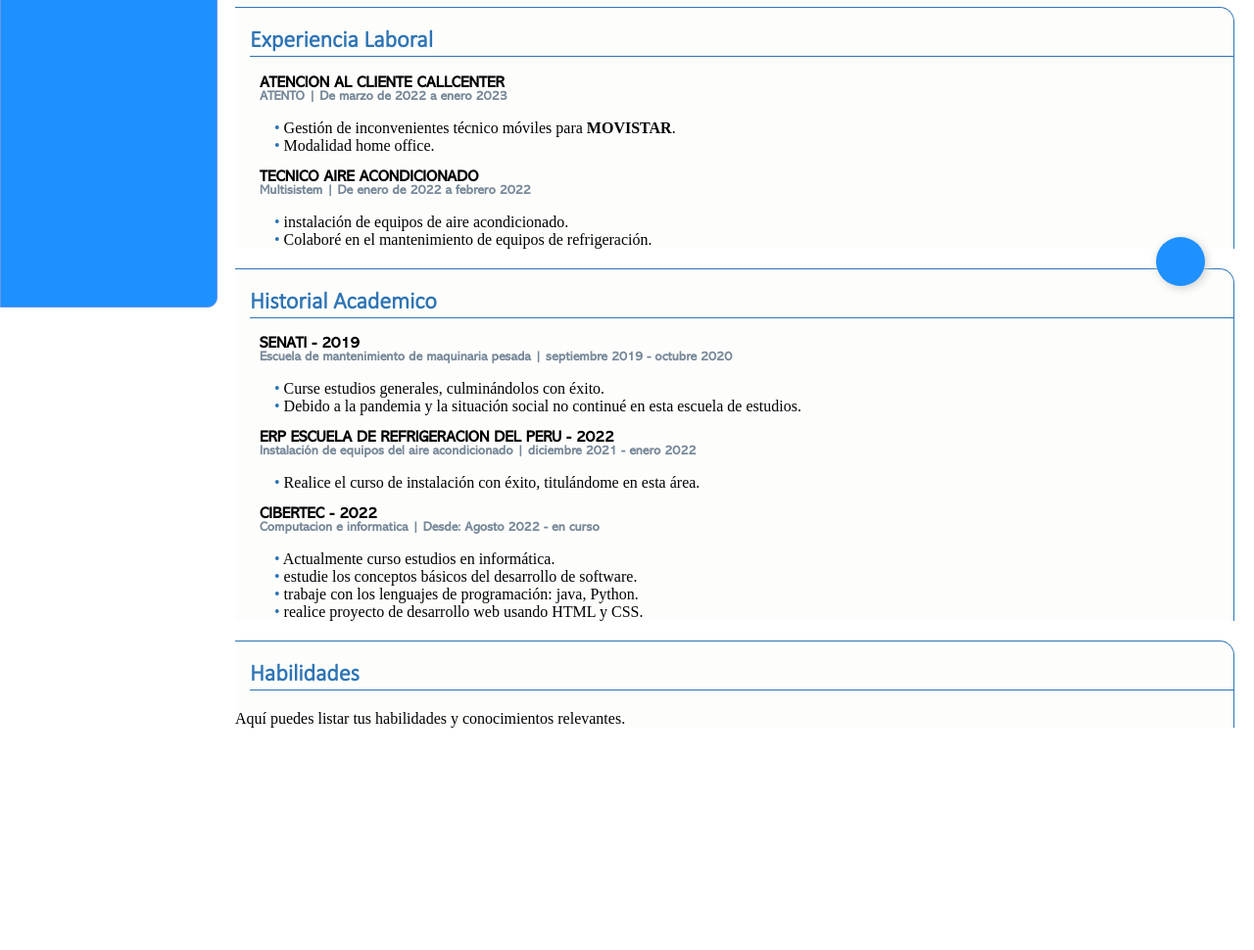
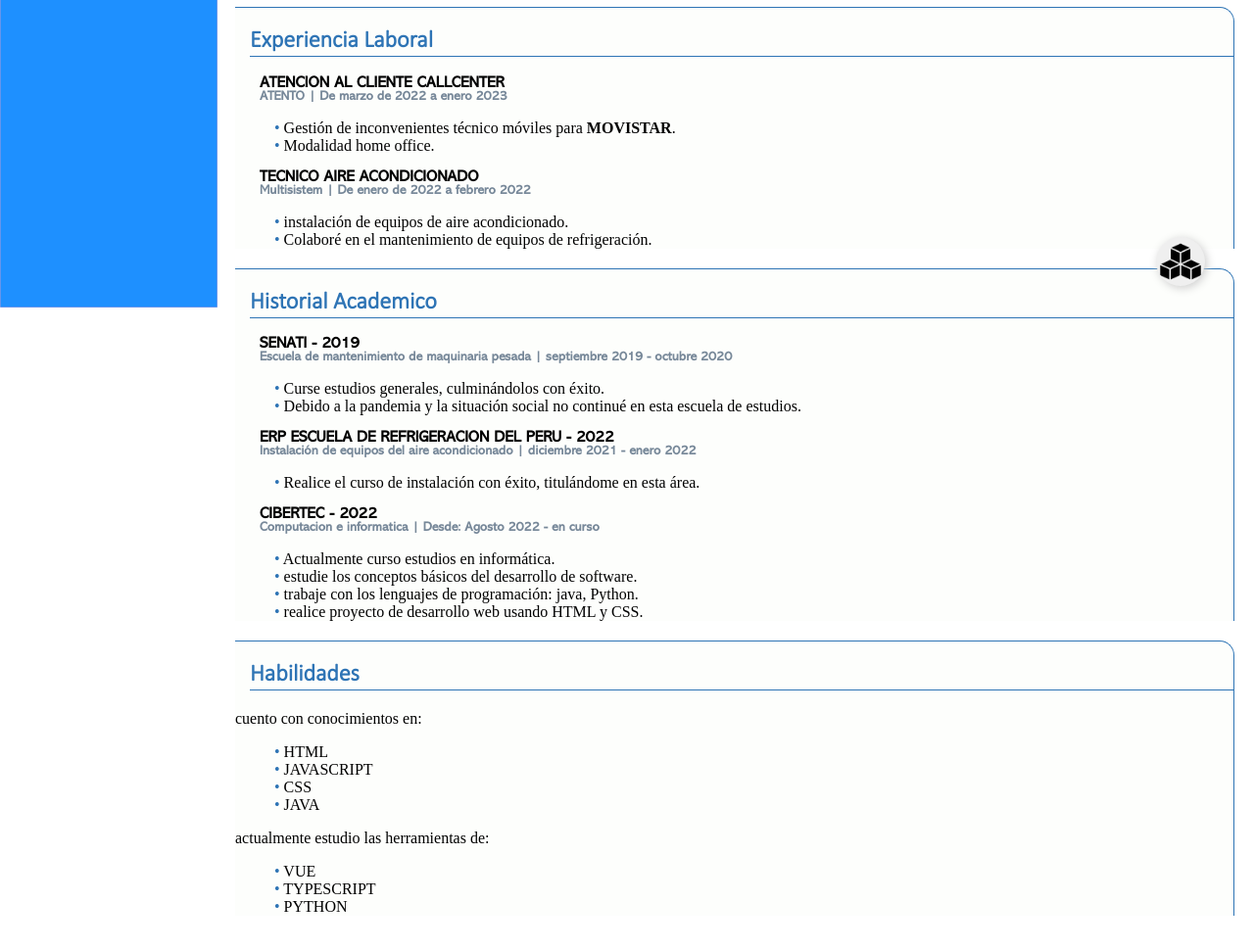
Before and after one commit to literame/micv, a plain HTML site: page index.html in a window 1280 px wide. Shown: the part 488-1458 px from the top of the page at 98% size. Before the commit the page ends 1267 px from the top, so only its background shows below. Drawn offline with nearby package versions, Linux system fonts and the light colour scheme.

Commit message:
reorganizacion del codigo final v.21.11

```diff
--- a/index.html
+++ b/index.html
@@ -133,12 +133,33 @@
                   <point class="point">•</point>	realice proyecto de desarrollo web usando HTML y CSS.
                 </li>
             </ul>
-        </section>
-</div>
+          </section>
+        </div>
 
     <div class="section">
       <h2 id="Habilidades" class="estilo">Habilidades</h2>
-      <p>Aquí puedes listar tus habilidades y conocimientos relevantes.</p>
+      <!-- <p>Aquí puedes listar tus habilidades y conocimientos relevantes.</p> -->
+      <p>cuento con conocimientos en:</p>
+        <ul>
+          <li>
+            <point class="point">•</point> HTML
+          </li>
+          <li>
+            <point class="point">•</point> JAVASCRIPT
+          </li>
+          <li>
+            <point class="point">•</point> CSS
+          </li>
+          <li>
+            <point class="point">•</point> JAVA
+          </li>
+        </ul>
+        <p>actualmente estudio las herramientas de:</p>
+        <ul>
+          <li> <point class="point">•</point> VUE</li>
+          <li> <point class="point">•</point> TYPESCRIPT</li>
+          <li> <point class="point">•</point> PYTHON</li>
+        </ul>
     </div>
 
     </div>
--- a/source/css/floatIcons.css
+++ b/source/css/floatIcons.css
@@ -1,6 +1,11 @@
+
+
 
       .float-btn {
-        background-color: dodgerblue;
+        /* background-color: dodgerblue;  */
+        background-image: url('../imagen/cubit.png');
+        background-size: cover;
+        background-position: center;
 
         border: none;
         border-radius: 50%;
@@ -42,6 +47,8 @@
         text-decoration: none;
         color: #333;
       }
+
+
       .option-item:nth-child(3){
         background-image: url('../imagen/git.png');
         background-size: cover;
--- a/source/css/style.css
+++ b/source/css/style.css
@@ -22,7 +22,7 @@
     height: 100%;
     width: 220px;
     background-color: dodgerblue;
-    border-radius: 0 10px 10px 0 ;
+    border-radius: 0 10px 0px 0 ;
     border: 1px solid cornflowerblue;
     position: fixed;
     overflow: hidden;
@@ -92,8 +92,8 @@
 
  .perfil a:hover{
   border-left: 5px solid white;
-  border-top: 1px solid white;
-  border-bottom: 1px solid white;
+  /* border-top: 1px solid white;
+  border-bottom: 1px solid white; */
   background: #1a87ed;
  }
  ul {
@@ -140,7 +140,7 @@
   .datosSuscriptor{
     color: black;
     margin: 0;
-    margin-left: 25px;
+    margin-left: 30px;
   }
 
   .estilo{
```
Also changed, not shown: source/imagen/cubit.png (added).
